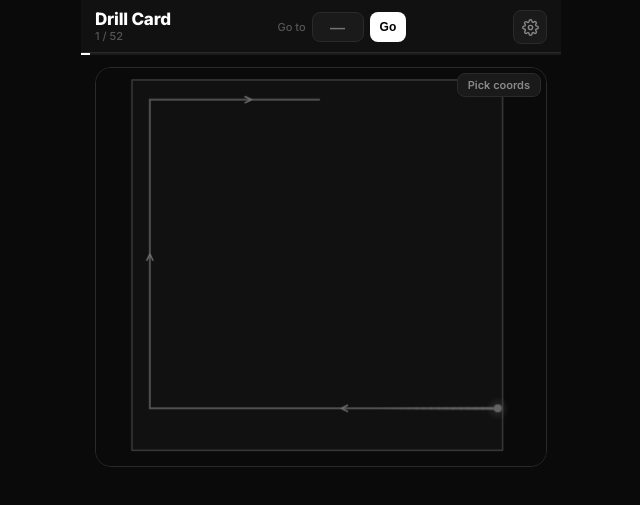
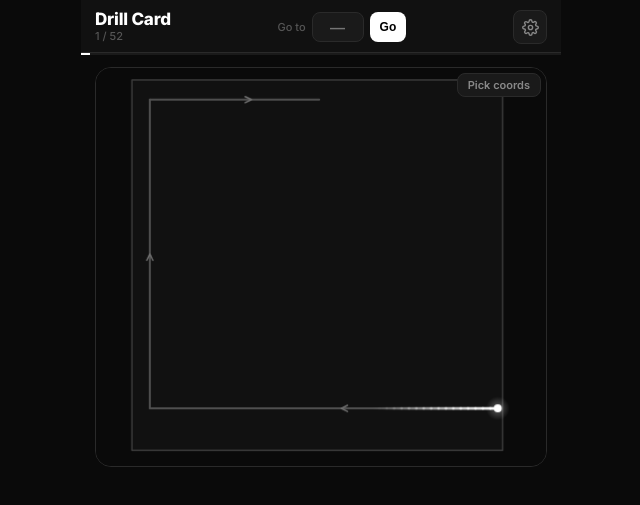
Before and after one commit to hermanboxcar5/drillkard, a website: page index.html in a window 1280 px wide. Shown: the top 505 px of the page, 319-959 px from the left. Drawn offline with Linux system fonts and the light colour scheme.

Commit message:
fix stuff

```diff
--- a/index.html
+++ b/index.html
@@ -265,8 +265,8 @@ const M2_CMD={
   25:{dot:{x:193.5,y:46},seg:6},     26:{dot:{x:193.5,y:46},seg:6},
   27:{dot:{x:193.5,y:23.5},seg:7},   28:{dot:{x:173.5,y:23.5},seg:8},
   29:{dot:{x:148.5,y:23.5},seg:8},   30:{dot:{x:131.5,y:22.5},seg:8},
-  31:{dot:{x:220.5,y:20.5},seg:10},  32:{dot:{x:209,y:18.5},seg:10},
-  33:{dot:{x:209,y:18.5},seg:10},    34:{dot:{x:187.5,y:19.5},seg:12},
+  31:{dot:{x:220.5,y:20.5},seg:10},  32:{dot:{x:209,y:19.5},seg:10},
+  33:{dot:{x:209,y:19.5},seg:10},    34:{dot:{x:187.5,y:19.5},seg:12},
   35:{dot:{x:158.5,y:19.5},seg:12},  36:{dot:{x:129,y:19.5},seg:12},
   37:{dot:{x:129,y:27.5},seg:13},    38:{dot:{x:129,y:27.5},seg:13},
   39:{dot:{x:129,y:37.5},seg:13},    40:{dot:{x:129,y:48},seg:13},
@@ -403,9 +403,7 @@ function drawDot(svgPt,T,rgb){
 }
 
 function getFootRgb(df){
-  if(df==='Left')  return hueToRgb(leftHue).join(',');
-  if(df==='Right') return hueToRgb(rightHue).join(',');
-  return '100,100,100';
+  return '255,255,255';
 }
 
 function drawMapGeneric(segs,pad,box,cmdData,cmdIdx){
```
